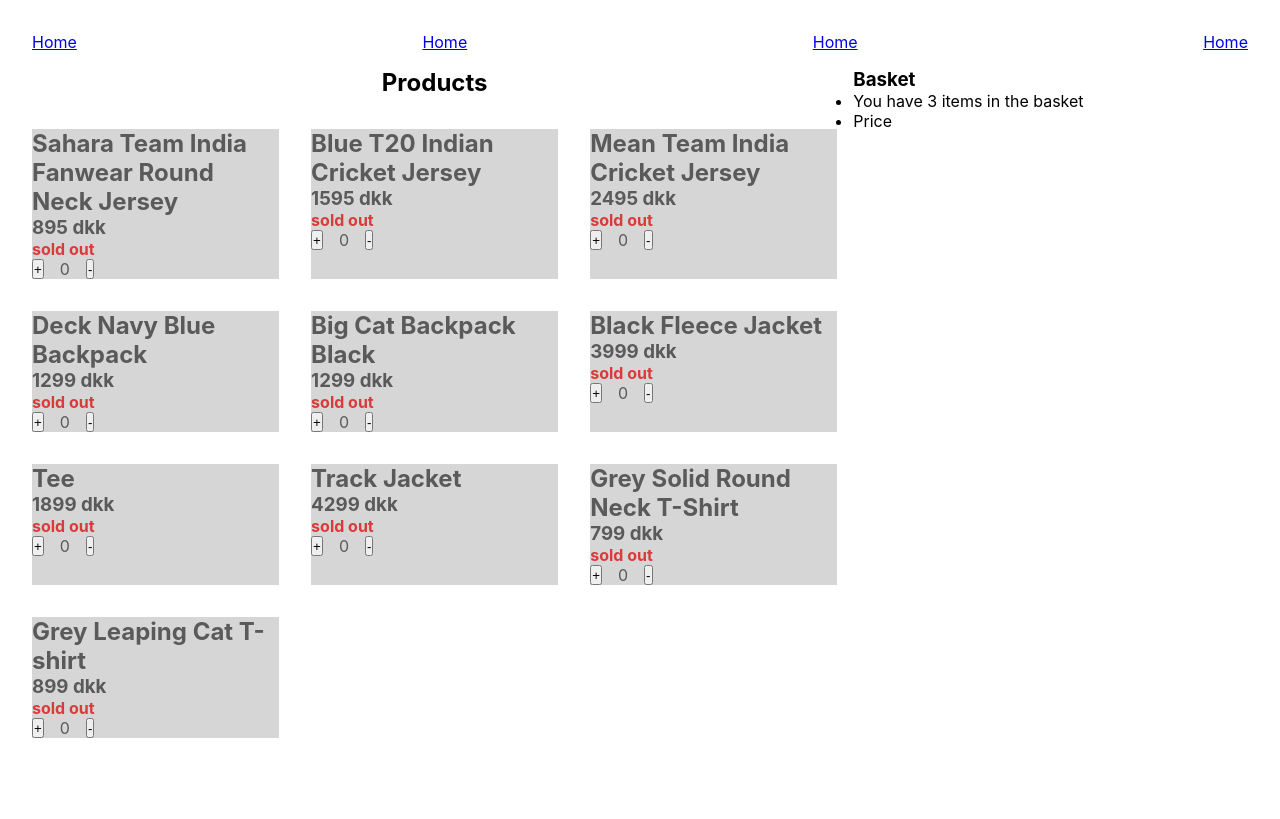
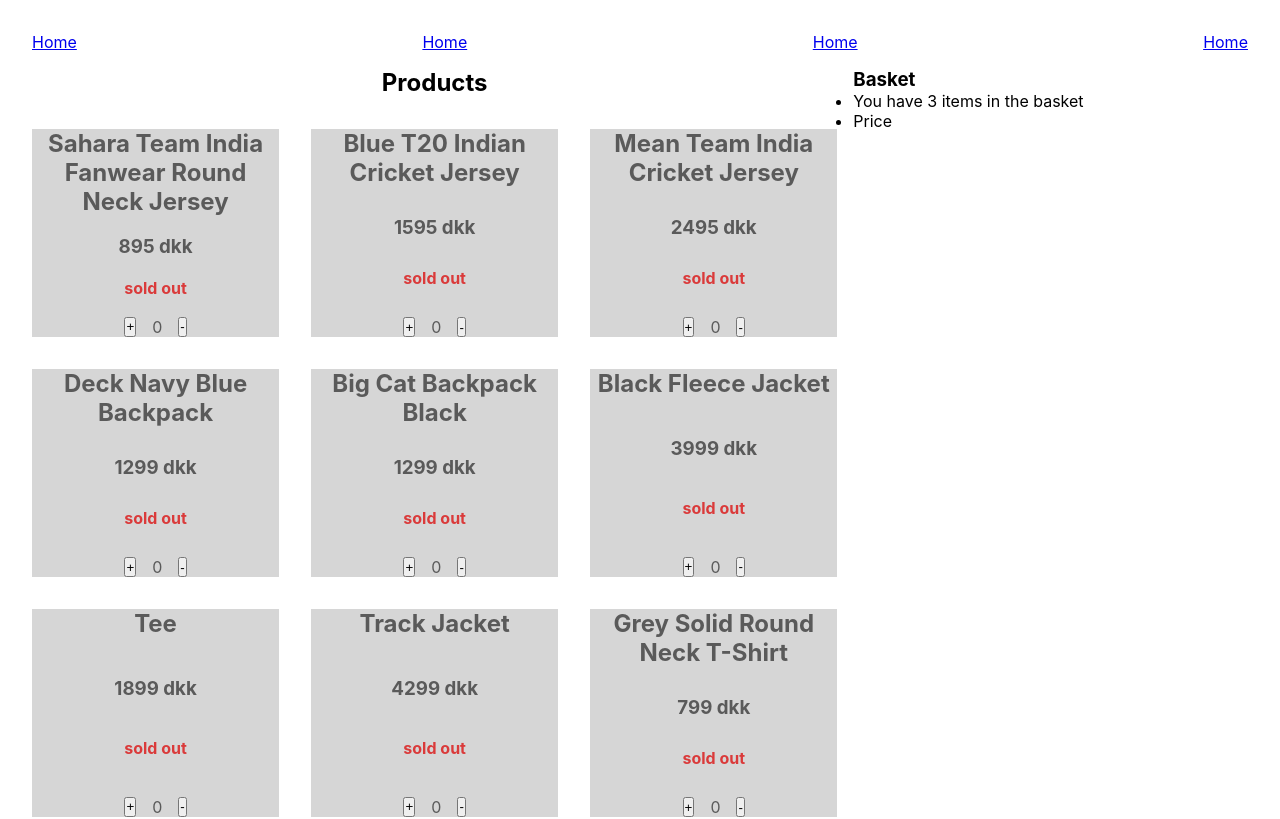
Before and after one commit to filepeno/react-in-class, a React (Create React App) app: page / in a window 1280 px wide. Shown: the top 819 px of the page. Built offline with nearby package versions, Linux system fonts and the light colour scheme.

Commit message:
added display flex to Product

```diff
--- a/src/App.css
+++ b/src/App.css
@@ -20,6 +20,15 @@
   display: grid;
   grid-template-columns: 1fr 1fr 1fr;
   gap: 2rem;
+}
+
+.Product {
+  min-height: 13rem;
+  display: flex;
+  flex-direction: column;
+  justify-content: space-between;
+  align-items: center;
+  text-align: center;
 }
 
 .Product.soldOut {
```
